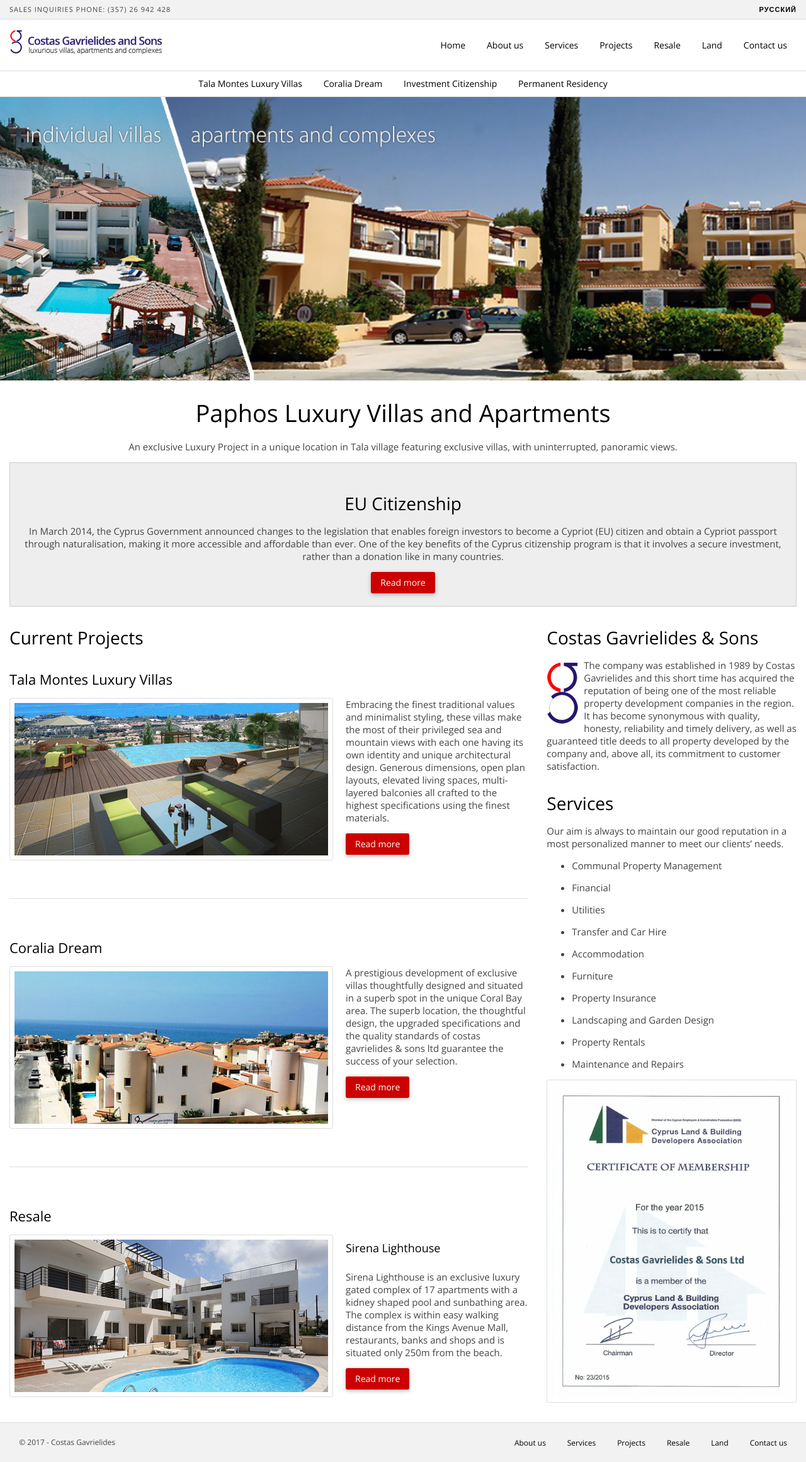
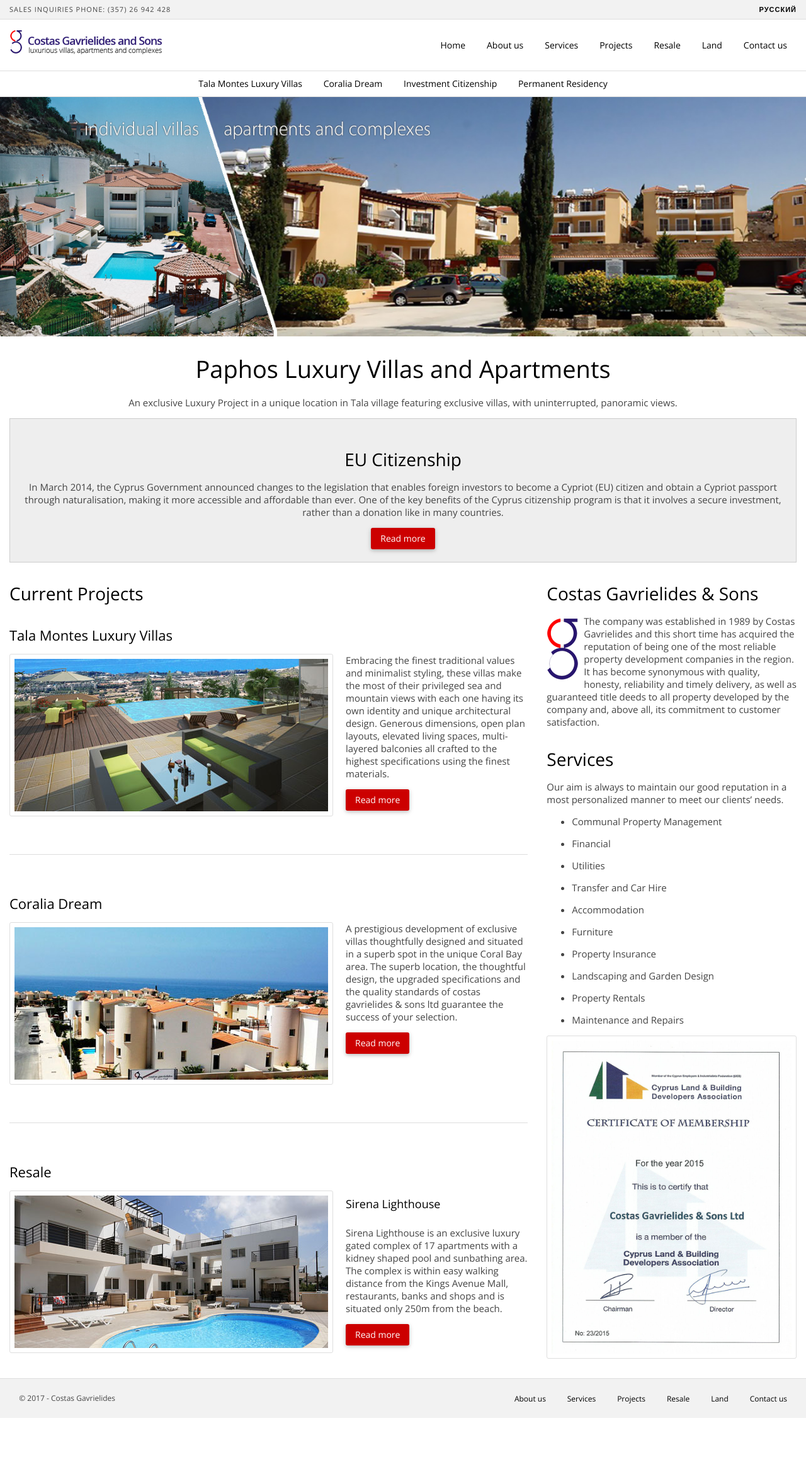
Before and after one commit to Gavrielides-developers/web-app, a Jekyll site: the page built from index.html, in a window 1280 px wide. Shown: the whole page at 63% size. Built offline with Jekyll 4.4.1, drawn with Linux system fonts in a browser that asks for light colours; after the commit the page ends 2251 px from its top, so only the background shows below that.

Commit message:
Update style.css

```diff
--- a/assets/css/style.css
+++ b/assets/css/style.css
@@ -176,7 +176,7 @@
     ),
 	url(../images/home-banner.jpg);
     background-size: cover;
-	padding:40px 20px 30px 20px;
+	padding:0px 20px 0px 20px;
 	background-position: center;
 	text-align:center;
 }
```
